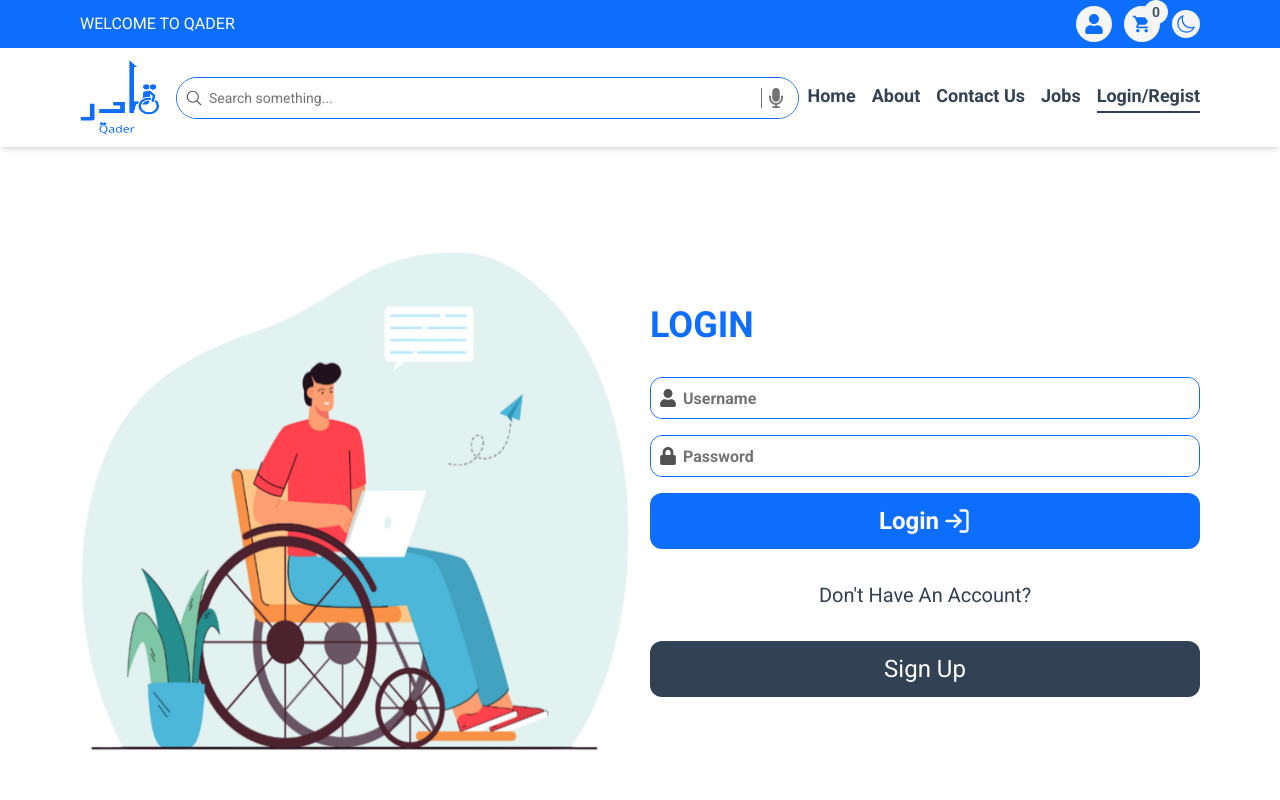
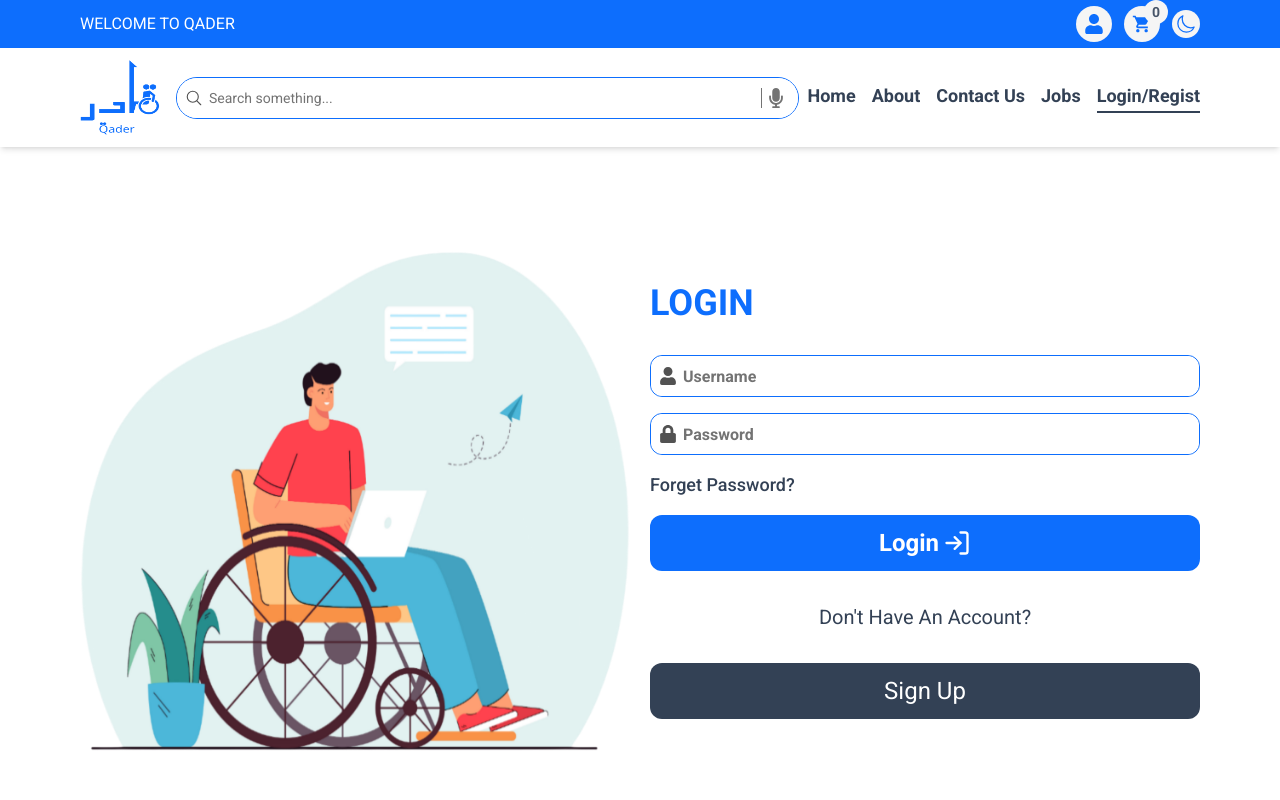
Before and after one commit to MinaEzz/Qader-website, a React (Vite) app: page /login in a window 1280 px wide. Shown: the top 800 px of the page. Built offline with nearby package versions, Linux system fonts and the light colour scheme.

Commit message:
registration page

```diff
--- a/src/components/form/LoginForm.jsx
+++ b/src/components/form/LoginForm.jsx
@@ -1,5 +1,6 @@
 import { FaUser, FaLock } from "react-icons/fa";
 import { LuLogIn } from "react-icons/lu";
+import { Link } from "react-router-dom";
 
 const LoginForm = () => {
   const handleSubmit = (e) => {
@@ -36,6 +37,12 @@ const LoginForm = () => {
           className="w-full h-10 outline-none text-base font-bold text-neutral-600 rounded-xl placeholder:text-neutral-500 py-2 pl-8 pr-10 placeholder:text-base placeholder:font-bold"
         />
       </div>
+      <Link
+        to="/forget-password"
+        className="text-slate-700 capitalize font-medium text-lg"
+      >
+        forget password?
+      </Link>
       <button
         type="submit"
         className="w-full h-14 flex items-center justify-center gap-1 rounded-xl bg-primary text-2xl capitalize font-bold text-white"
--- a/src/pages/LoginPage.jsx
+++ b/src/pages/LoginPage.jsx
@@ -9,7 +9,7 @@ const LoginPage = () => {
   }, []);
   return (
     <section className="min-h-[100dvh] pd-y bg-white">
-      <div className="container flex justify-between items-center gap-5 max-lg:flex-col-reverse">
+      <div className="container flex justify-between items-center gap-5 max-lg:flex-col">
         <div className="w-full lg:flex-1 h-[500px] bg-red-">
           <img src={formVector} alt="Login Vector" />
         </div>
--- a/src/pages/RegisterationPage.jsx
+++ b/src/pages/RegisterationPage.jsx
@@ -9,7 +9,7 @@ const RegisterationPage = () => {
   }, []);
   return (
     <section className="min-h-[100dvh] pd-y bg-white">
-      <div className="container flex justify-between items-center gap-5 max-lg:flex-col-reverse">
+      <div className="container flex justify-between items-center gap-5 max-lg:flex-col">
         <div className="w-full lg:flex-1 h-[500px] bg-red-">
           <img src={formVector} alt="Login Vector" />
         </div>
```
Also changed, not shown: src/pages/ResetPasswordPage.jsx (added).
